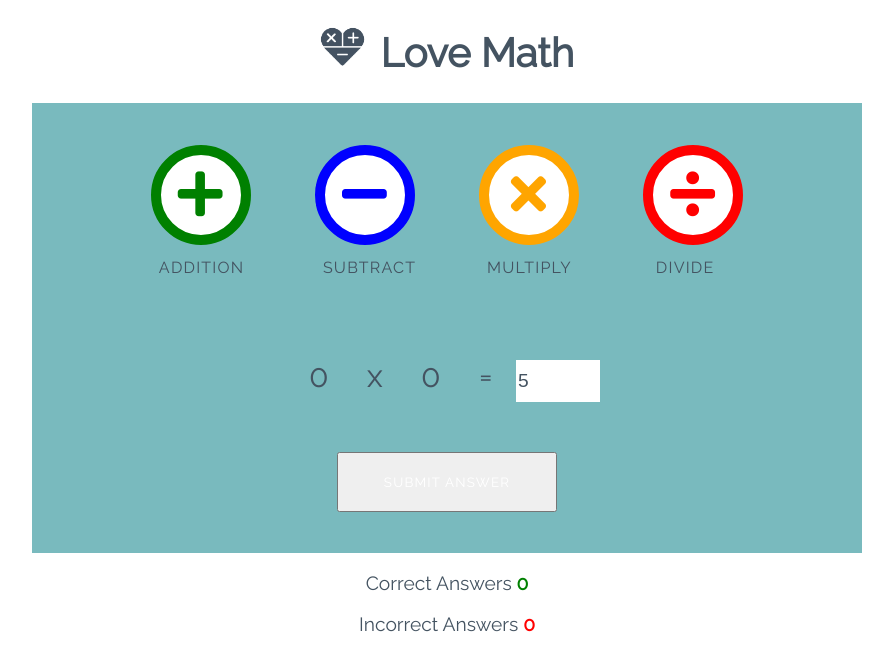
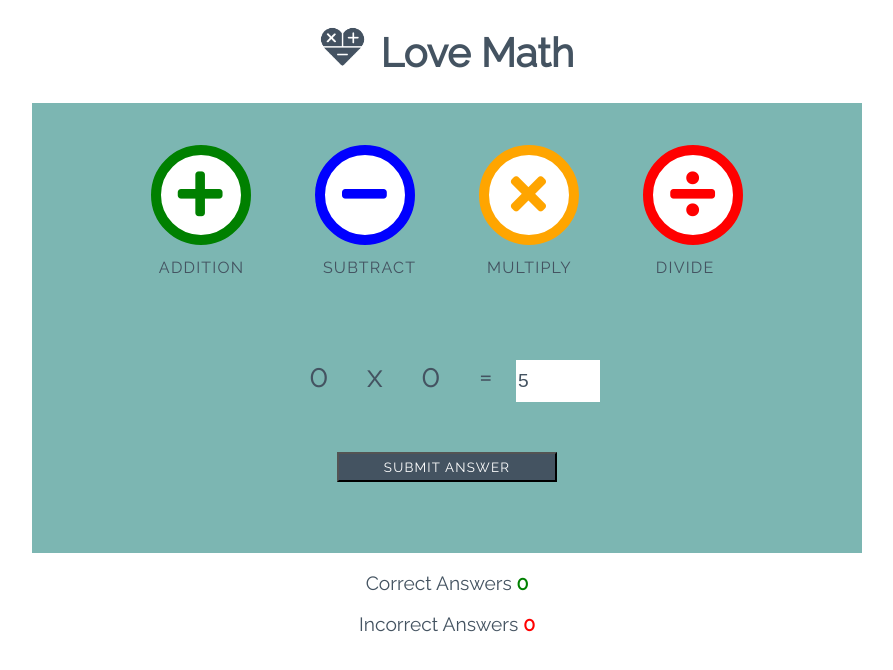
Before and after one commit to DiasDevils/love-math, a plain HTML site: page index.html in a window 1280 px wide. Both pictures are taken after typing "5" into the empty fields and a click on the button "SUBMIT ANSWER". Shown: the whole page, without its empty margins (193-1086 px from the left). Drawn offline with Linux system fonts and the light colour scheme.

Commit message:
added event listeners to button clicks in js

```diff
--- a/assets/css/style.css
+++ b/assets/css/style.css
@@ -22,7 +22,7 @@ body {
 /* --------- Game layout */
 
 .game-area {
-    background-color: #79babe;
+    background-color: #7cb6b2;
     box-sizing: border-box;
     width: 85%;
     height: 65vh;
@@ -88,11 +88,12 @@ body {
 
 .btn {
     width: 220px;
-    height: 60px;
+    height: 30px;
     font-family: "Raleway", sans-serif;
     text-transform: uppercase;
     letter-spacing: 1.2px;
     color: white;
+    background-color:#445361;
 }
 
 .btn:focus {
@@ -168,7 +169,6 @@ body {
     background-color: #445361;
     border: 1px transparent;
     border-radius: 20px;
-    /* #445361; */
 }
 
 .btn--gray:active,
--- a/assets/js/script.js
+++ b/assets/js/script.js
@@ -1,3 +1,21 @@
+// Wait for the DOM to finish loading before running the game
+// Get the button elements and add event listeners to them
+
+document.addEventListener("DOMContentLoaded", function() {
+    let buttons = document.getElementsByTagName("button");
+
+    for (let button of buttons) {
+        button.addEventListener("click", function() {
+            if (this.getAttribute("data-type") === "submit") {
+                alert("You clicked Submit!");
+            } else {
+                let gameType = this.getAttribute("data-type");
+                alert(`You clicked ${gameType}`);
+            }
+        });
+    }
+});
+
 function runGame() {
 
 }
@@ -29,7 +47,3 @@ function displaySubtractQuestion() {
 function displayMultiplyQuestion() {
 
 }
-
-function displayMYDivideQuestion() {
-
-}
```
